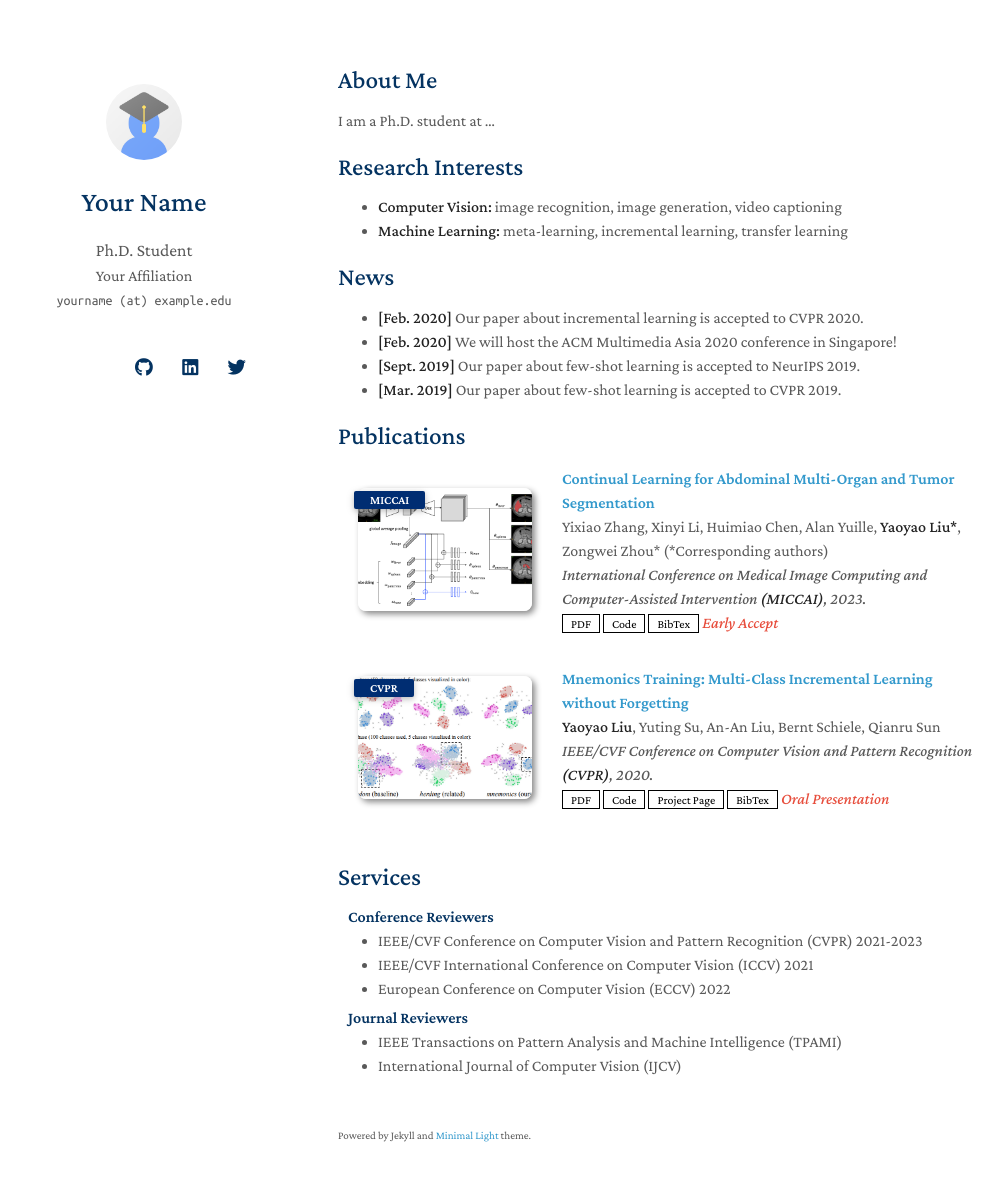
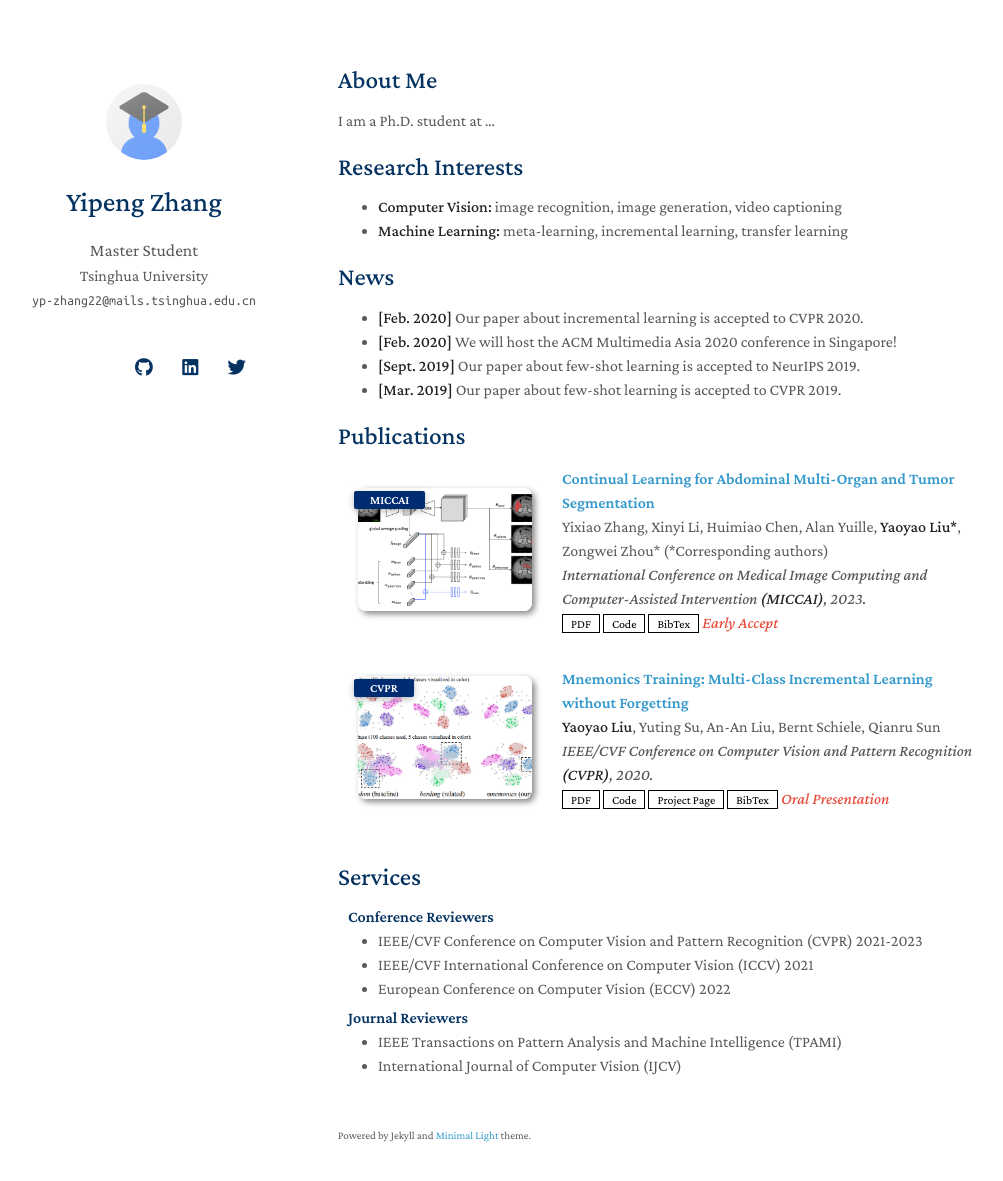
Before and after one commit to YipengZhang22/YipengZhang22.github.io, a Jekyll site: the page built from index.md, in a window 1280 px wide and 1216 px high. Shown: the top 1181 px of the window, without its empty margins (132-1135 px from the left). Built offline with Jekyll 4.4.1, drawn with Linux system fonts in a browser that asks for light colours; nearby versions of some CDN libraries; a style sheet for code colours, icons or effects is not loaded; our own code applies the rules of GitHub Pages for plain Markdown files.

Commit message:
Update _config.yml

```diff
--- a/_config.yml
+++ b/_config.yml
@@ -1,8 +1,8 @@
 # Basic Information
-title: Your Name
-position: Ph.D. Student
-affiliation: Your Affiliation
-email: yourname (at) example.edu
+title: Yipeng Zhang
+position: Master Student
+affiliation: Tsinghua University
+email: yp-zhang22@mails.tsinghua.edu.cn
 
 # Search Engine Optimization (SEO)
 # The following information is used to improve the website traffic from search engines, e.g., Google.
```
